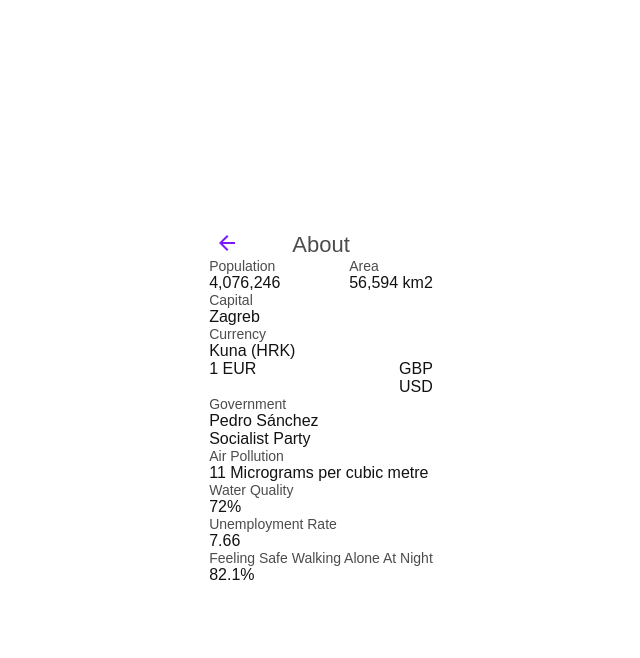
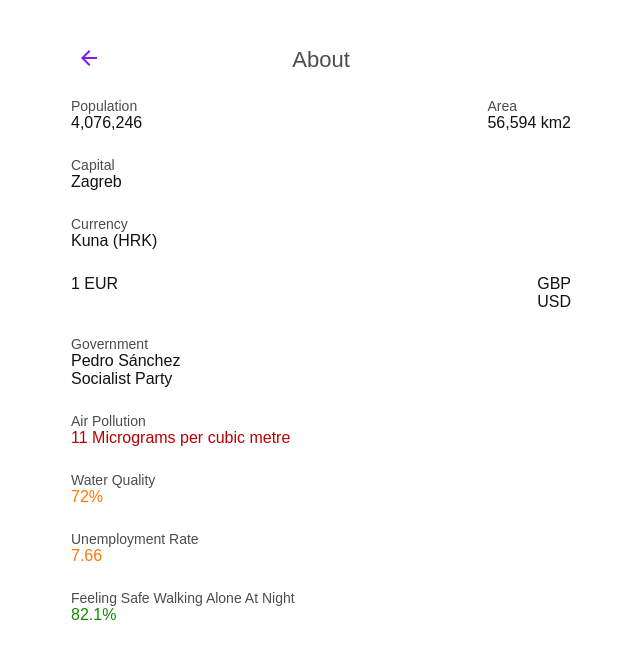
Before and after one commit to formap/nats-cat, a React (Create React App) app: page /1/info in a window 1280 px wide. Shown: the top 658 px of the page, without its empty margins (319-959 px from the left). Built offline with nearby package versions, Linux system fonts and the light colour scheme; a web font is replaced by a local one.

Commit message:
finish info view and fix content moving issue

```diff
--- a/src/App.css
+++ b/src/App.css
@@ -9,5 +9,4 @@
 
   display: flex;
   justify-content: center;
-  align-items: center;
 }
--- a/src/components/Home/home.css
+++ b/src/components/Home/home.css
@@ -2,6 +2,7 @@
     display: flex;
     flex-direction: column;
     align-items: center;
+    padding-top: 42%;
 }
 
 .divWrapper .section-header {
--- a/src/components/Info/Info.js
+++ b/src/components/Info/Info.js
@@ -53,25 +53,25 @@
           <div className="row">
             <div className='information-field left'>
               <span className='label'>Air Pollution</span>
-              <span className='value'>11 Micrograms per cubic metre{this.props.airPollution}</span>
+              <span className='value bad'>11 Micrograms per cubic metre{this.props.airPollution}</span>
             </div>
           </div>
           <div className="row">
             <div className='information-field left'>
               <span className='label'>Water Quality</span>
-              <span className='value'>72%{this.props.waterQuality}</span>
+              <span className='value regular'>72%{this.props.waterQuality}</span>
             </div>
           </div>
           <div className="row">
             <div className='information-field left'>
               <span className='label'>Unemployment Rate</span>
-              <span className='value'>7.66{this.props.unemployment}</span>
+              <span className='value regular'>7.66{this.props.unemployment}</span>
             </div>
           </div>
           <div className="row">
             <div className='information-field left'>
               <span className='label'>Feeling Safe Walking Alone At Night</span>
-              <span className='value'>82.1%{this.props.nightSafety}</span>
+              <span className='value good'>82.1%{this.props.nightSafety}</span>
             </div>
           </div>
         </div>
--- a/src/components/Info/info.css
+++ b/src/components/Info/info.css
@@ -1,8 +1,16 @@
+.infoBox {
+    width: 100%;
+    margin-top: 7%;
+    margin-left: 25px;
+    margin-right: 25px;
+}
+
 .row {
     display: flex;
     flex-direction: row;
     position: relative;
     justify-content: space-between;
+    margin-top: 25px;
 }
 
 .information-field {
@@ -20,3 +28,15 @@
     font-size: 16px;
     color: #121212;
 }
+
+.value.bad {
+    color: #B90000;
+}
+
+.value.regular {
+    color: #FF7805;
+}
+
+.value.good {
+    color: #108A00;
+}
```
